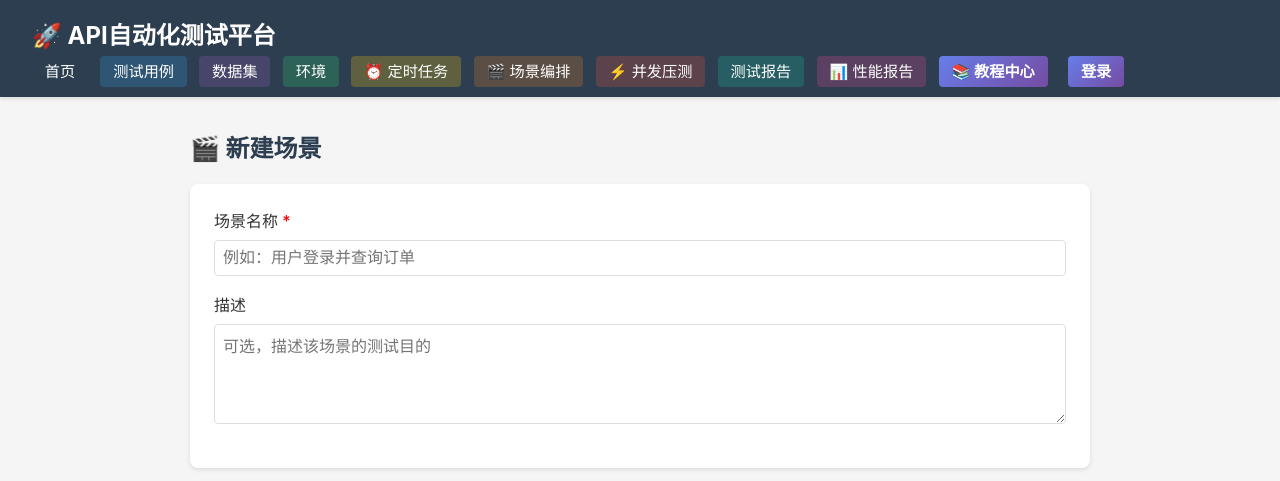
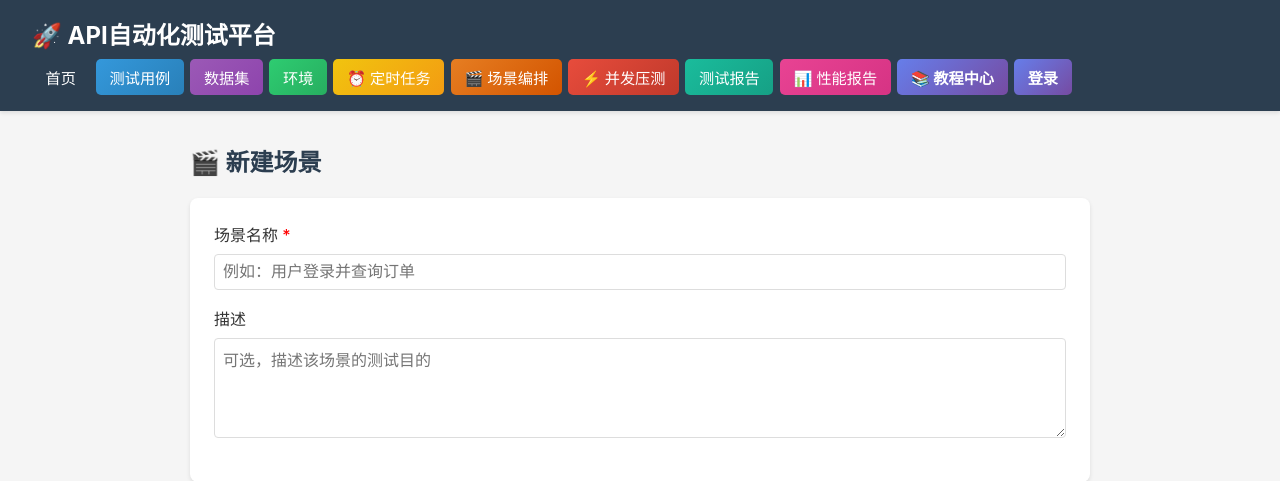
Before and after one commit to IULUIN/api-testing-platform, a Flask app: page /scenarios/add in a window 1280 px wide. Shown: the top 481 px of the page. Run offline with Flask 3, Linux system fonts and the light colour scheme; data that the repository does not hold is empty.

Commit message:
导航栏按钮改为渐变背景

```diff
--- a/templates/base.html
+++ b/templates/base.html
@@ -32,45 +32,37 @@
             margin-bottom: 0.5rem;
         }
 
+        .navbar nav {
+            display: flex;
+            flex-wrap: wrap;
+            gap: 0.4rem;
+            align-items: center;
+        }
+
         .navbar nav a {
             color: white;
             text-decoration: none;
-            margin-right: 0.5rem;
-            margin-bottom: 0.3rem;
-            padding: 0.4rem 0.8rem;
-            border-radius: 4px;
+            padding: 0.45rem 0.85rem;
+            border-radius: 5px;
             transition: all 0.2s;
             font-size: 0.95rem;
+            font-weight: 500;
         }
 
         .navbar nav a:hover {
-            filter: brightness(1.2);
+            transform: translateY(-1px);
+            box-shadow: 0 2px 8px rgba(0,0,0,0.2);
         }
 
-        /* 导航按钮颜色 */
-        .nav-test { background: rgba(52, 152, 219, 0.25); }
-        .nav-test:hover { background: rgba(52, 152, 219, 0.4); }
-
-        .nav-data { background: rgba(155, 89, 182, 0.25); }
-        .nav-data:hover { background: rgba(155, 89, 182, 0.4); }
-
-        .nav-env { background: rgba(46, 204, 113, 0.25); }
-        .nav-env:hover { background: rgba(46, 204, 113, 0.4); }
-
-        .nav-task { background: rgba(241, 196, 15, 0.25); }
-        .nav-task:hover { background: rgba(241, 196, 15, 0.4); }
-
-        .nav-scene { background: rgba(230, 126, 34, 0.25); }
-        .nav-scene:hover { background: rgba(230, 126, 34, 0.4); }
-
-        .nav-load { background: rgba(231, 76, 60, 0.25); }
-        .nav-load:hover { background: rgba(231, 76, 60, 0.4); }
-
-        .nav-report { background: rgba(26, 188, 156, 0.25); }
-        .nav-report:hover { background: rgba(26, 188, 156, 0.4); }
-
-        .nav-perf { background: rgba(232, 67, 147, 0.25); }
-        .nav-perf:hover { background: rgba(232, 67, 147, 0.4); }
+        /* 导航按钮渐变颜色 */
+        .nav-test { background: linear-gradient(135deg, #3498db, #2980b9); }
+        .nav-data { background: linear-gradient(135deg, #9b59b6, #8e44ad); }
+        .nav-env { background: linear-gradient(135deg, #2ecc71, #27ae60); }
+        .nav-task { background: linear-gradient(135deg, #f1c40f, #f39c12); }
+        .nav-scene { background: linear-gradient(135deg, #e67e22, #d35400); }
+        .nav-load { background: linear-gradient(135deg, #e74c3c, #c0392b); }
+        .nav-report { background: linear-gradient(135deg, #1abc9c, #16a085); }
+        .nav-perf { background: linear-gradient(135deg, #e84393, #d63384); }
 
         .container {
             max-width: 1200px;
@@ -225,12 +217,12 @@
             <a href="/load-tests" class="nav-load">⚡ 并发压测</a>
             <a href="/reports" class="nav-report">测试报告</a>
             <a href="/performance-report" class="nav-perf">📊 性能报告</a>
-            <a href="/examples" style="background: linear-gradient(135deg, #667eea 0%, #764ba2 100%); color: white; font-weight: bold;">📚 教程中心</a>
+            <a href="/examples" style="background: linear-gradient(135deg, #667eea, #764ba2); font-weight: bold;">📚 教程中心</a>
             {% if current_user.is_authenticated %}
-                <span style="margin-left: 1rem; color: #ecf0f1; font-size: 0.95rem;">👋 {{ current_user.username }}</span>
-                <a href="{{ url_for('auth.logout') }}" style="margin-left: 0.5rem; color: #ecf0f1; text-decoration: none;">退出</a>
+                <span style="margin-left: 0.5rem; color: #ecf0f1; font-size: 0.95rem;">👋 {{ current_user.username }}</span>
+                <a href="{{ url_for('auth.logout') }}" style="color: #ecf0f1; text-decoration: none;">退出</a>
             {% else %}
-                <a href="{{ url_for('auth.login') }}" style="margin-left: 0.5rem; background: linear-gradient(135deg, #667eea 0%, #764ba2 100%); color: white; font-weight: bold;">登录</a>
+                <a href="{{ url_for('auth.login') }}" style="background: linear-gradient(135deg, #667eea, #764ba2); font-weight: bold;">登录</a>
             {% endif %}
         </nav>
     </div>
```
